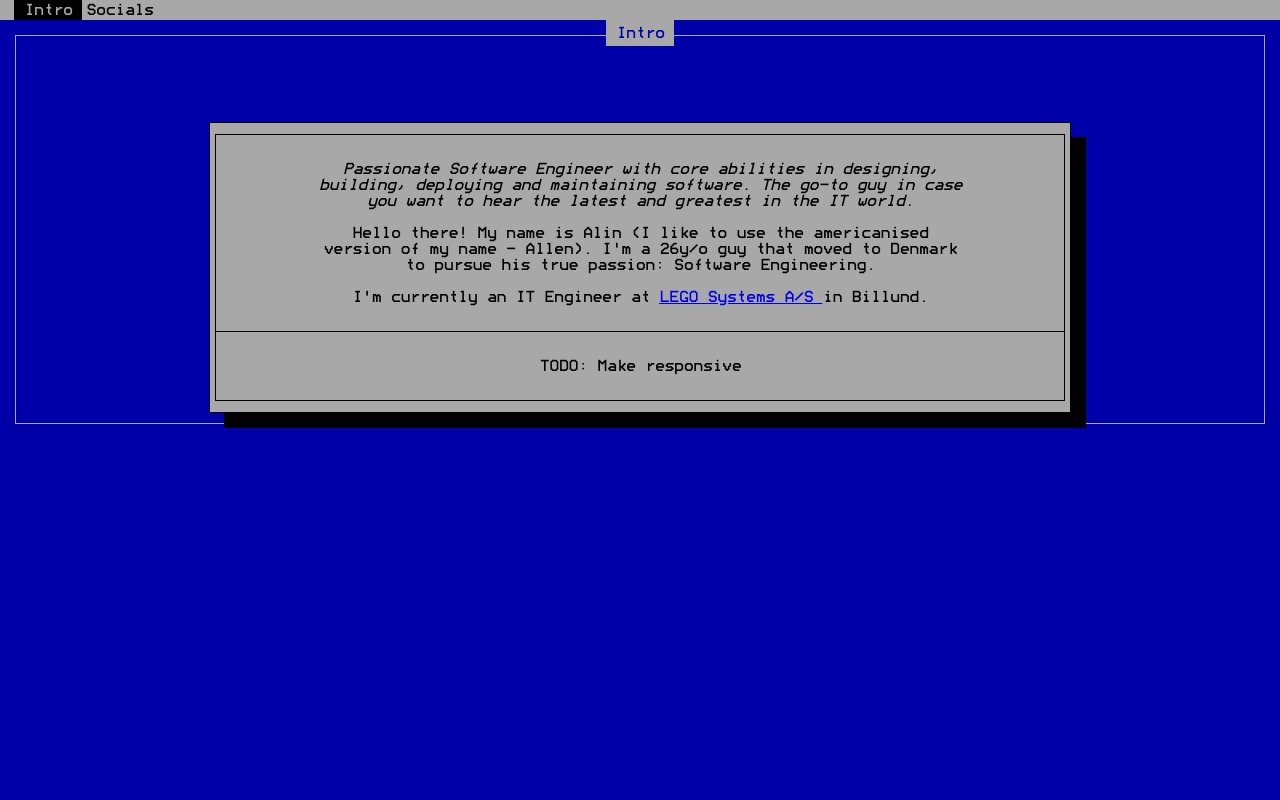
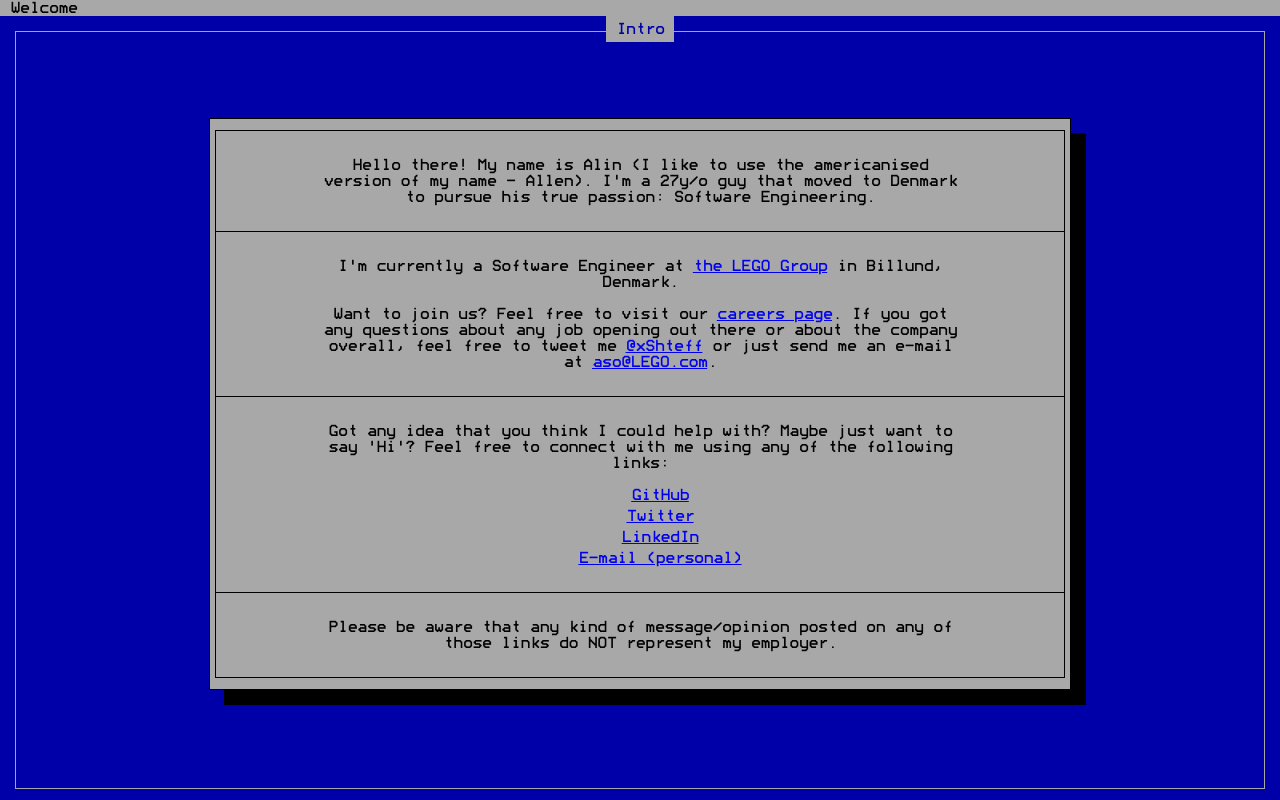
Before and after one commit to xShteff/alinstefanola.ru, a PHP site: page / in a window 1280 px wide. Run offline with PHP 8.4, Linux system fonts and the light colour scheme.

Commit message:
a long overdue update

```diff
--- a/index.html
+++ b/index.html
@@ -4,20 +4,18 @@
     <meta charset="UTF-8" />
     <meta name="viewport" content="width=device-width, initial-scale=1.0" />
     <meta http-equiv="X-UA-Compatible" content="ie=edge" />
-    <title>alinstefanola.ru</title>
+    <title>Hello there | Alin Stefan Olaru</title>
     <link rel="stylesheet" href="style.css" />
   </head>
   <body>
     <div id="app">
       <header>
-        <ul class="menu">
+        <!-- <ul class="menu">
           <li v-for="pageItem in pages" v-bind:class="{ selected: page == pageItem}" v-on:click="setPage(pageItem)">
             {{capitalizeFirst(pageItem)}}
           </li>
-        </ul>
-        <!-- <div class="title">
-        alinstefanola.ru
-      </div> -->
+        </ul> -->
+        <div class="title">Welcome</div>
       </header>
       <div class="border-container">
         <div class="title">{{capitalizeFirst(page)}}</div>
@@ -25,29 +23,43 @@
         <div class="modal">
           <div class="border-container">
             <table>
-              <tr v-if="page == 'intro'">
+              <tr>
                 <td>
-                  <p>
+                  <!-- <p>
                     <i>
                       Passionate Software Engineer with core abilities in
                       designing, building, deploying and maintaining software.
                       The go-to guy in case you want to hear the latest and
                       greatest in the IT world.
                     </i>
-                  </p>
+                  </p> -->
                   <p>
                     Hello there! My name is Alin (I like to use the americanised
-                    version of my name - Allen). I'm a 26y/o guy that moved to
-                    Denmark to pursue his true passion: Software Engineering.
-                  </p>
-                  <p>
-                    I'm currently an IT Engineer at
-                    <a href="http://lego.com/"> LEGO Systems A/S </a>
-                    in Billund.
+                    version of my name - Allen). I'm a {{ calculateBirthday()
+                    }}y/o guy that moved to Denmark to pursue his true passion:
+                    Software Engineering.
                   </p>
                 </td>
               </tr>
-              <tr v-if="page == 'socials'">
+              <tr>
+                <td>
+                  <p>
+                    I'm currently a Software Engineer at
+                    <a href="http://lego.com/" target="_blank"> the LEGO Group</a>
+                    in Billund, Denmark.
+                  </p>
+                  <p>
+                    Want to join us? Feel free to visit our
+                    <a href="https://www.lego.com/en-dk/careers" target="_blank">careers page</a
+                    >. If you got any questions about any job opening out there
+                    or about the company overall, feel free to tweet me
+                    <a href="https://twitter.com/xShteff" target="_blank">@xShteff</a> or just
+                    send me an e-mail at
+                    <a href="mailto:aso@LEGO.com">aso@LEGO.com</a>.
+                  </p>
+                </td>
+              </tr>
+              <tr>
                 <td>
                   <p>
                     Got any idea that you think I could help with? Maybe just
@@ -73,24 +85,19 @@
                       >
                     </li>
                     <li>
-                      <a href="mailto:mail@alinstefanola.ru?subject=Hello"
+                      <a href="mailto:alinstefanolaru@gmail.com?subject=Hello"
                         >E-mail (personal)</a
                       >
                     </li>
                   </ul>
                 </td>
               </tr>
-              <tr v-if="page == 'socials'">
+              <tr>
                 <td>
                   <p>
                     Please be aware that any kind of message/opinion posted on
                     any of those links do NOT represent my employer.
                   </p>
-                </td>
-              </tr>
-              <tr>
-                <td>
-                  <p>TODO: Make responsive</p>
                 </td>
               </tr>
             </table>
--- a/main.js
+++ b/main.js
@@ -10,6 +10,11 @@ var app = new Vue({
       },
       capitalizeFirst: function(thing) {
           return `${thing.charAt(0).toUpperCase()}${thing.slice(1, thing.length)}`;
+      },
+      calculateBirthday: function() {
+        var birthday = new Date("March 19 1995");
+        var diff = new Date(new Date() - birthday);
+        return Math.abs(1970 - diff.getUTCFullYear());
       }
   }
 });
--- a/style.css
+++ b/style.css
@@ -18,6 +18,7 @@ body {
   color: rgb(240, 245, 255);
   overflow: hidden;
   padding: 0;
+  display: flex;
 }
 
 header {
@@ -37,7 +38,7 @@ header .links {
 
 .border-container {
   border: 1px solid rgb(168, 168, 168);
-  height: 100%;
+  height: 92%;
   margin: 15px;
   padding: 10px;
 }
```
